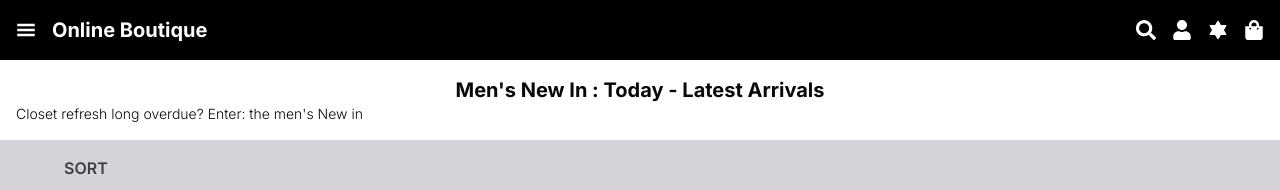
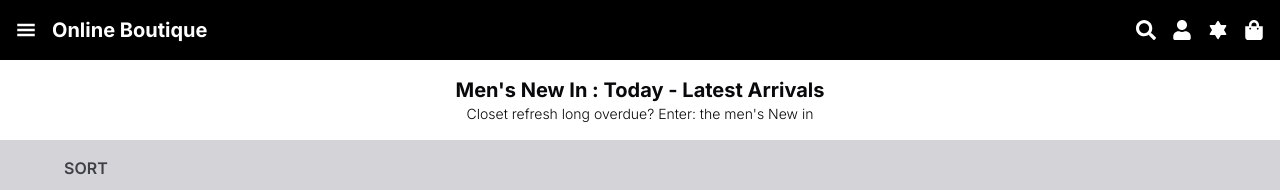
Before and after one commit to huntdavid175/clothingstore, a Next.js app: page /shop/men in a window 1280 px wide. Shown: the top 190 px of the page. Built offline with nearby package versions, Linux system fonts and the light colour scheme.

Commit message:
added maxwidth to layout

```diff
--- a/src/app/shop/men/page.tsx
+++ b/src/app/shop/men/page.tsx
@@ -11,7 +11,7 @@ const ListingPage = () => {
   return (
     <div className="w-full">
       {/* main header  */}
-      <div className="w-full flex justify-between items-center p-4 bg-black text-white">
+      <div className="max-w-7xl flex justify-between items-center p-4 bg-black text-white">
         <div className="flex space-x-4 items-center">
           <GiHamburgerMenu className="text-xl" />
           <h3 className="text-xl font-bold">Online Boutique</h3>
@@ -26,11 +26,11 @@ const ListingPage = () => {
       </div>
       {/* main header ends  */}
       {/* Tagline  */}
-      <div className="w-full p-4">
+      <div className="max-w-7xl p-4">
         <h2 className="text-xl font-bold text-center">
           Men&apos;s New In : Today - Latest Arrivals
         </h2>
-        <p className="text-sm font-light">
+        <p className="text-sm font-light text-center">
           Closet refresh long overdue? Enter: the men&apos;s New in
         </p>
       </div>
@@ -45,7 +45,7 @@ const ListingPage = () => {
       {/* sort and filter ends here  */}
 
       {/* product listing starts here  */}
-      <div className="w-full grid grid-cols-2 lg:grid-cols-4 px-4 gap-x-4 gap-y-4">
+      <div className="max-w-7xl grid grid-cols-2 lg:grid-cols-4 px-4 gap-x-4 gap-y-4">
         {clothes.map((item: any, index: number) => (
           <div className="w-full" key={index}>
             <Image
```
